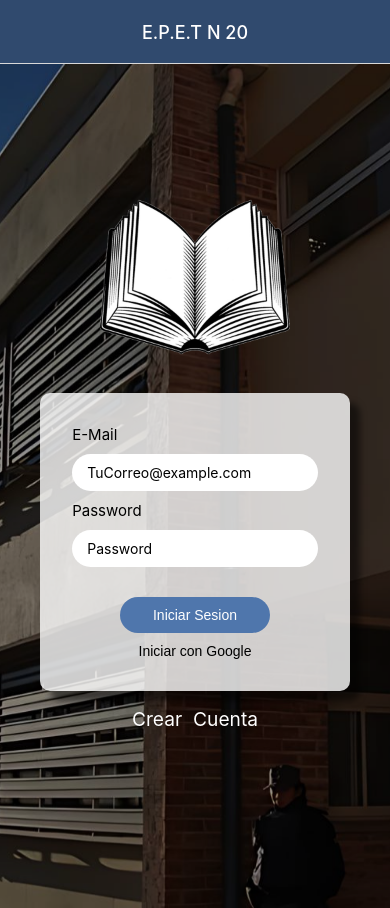
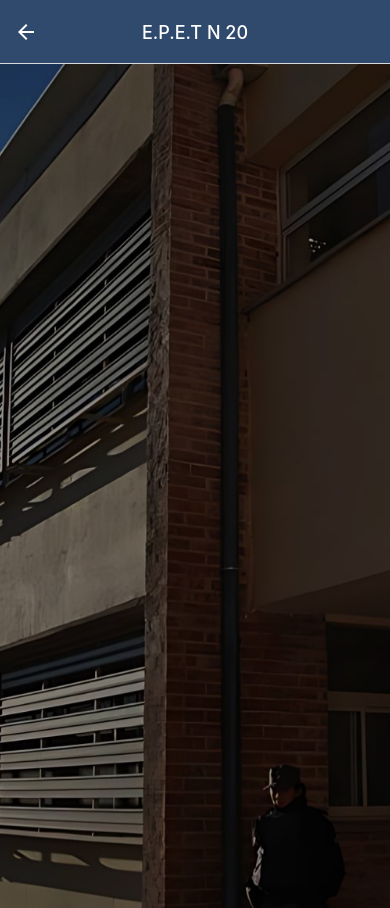
Before and after one commit to LuuAlveal/No_Hackeamos_Ni_La_Puerta, a React Native app: screen /Creditos in a window 390 px wide. Built offline with nearby package versions, Linux system fonts and the light colour scheme.

Commit message:
Creando pantalla creditos

```diff
--- a/Stack/MyStack.jsx
+++ b/Stack/MyStack.jsx
@@ -12,6 +12,7 @@ import Opciones from '../screens/Opciones';
 import Ayuda from '../screens/ayuda';
 import infOpc from '../screens/infOpc';
 import Ajustes from '../screens/ajustes';
+import Creditos from '../screens/Creditos';
 
 const Stack = createStackNavigator();
 const auth = getAuth(appFirebase);
@@ -128,8 +129,6 @@ export default function MyStack() {
           }
         }}
       />
-
-
       <Stack.Screen
         name="infOpc"
         component={infOpc}
@@ -172,7 +171,18 @@ export default function MyStack() {
           }
         }}
       />
-
+      <Stack.Screen
+        name="Creditos"
+        component={Creditos}
+        options={{
+          title: "E.P.E.T N 20",
+          headerTintColor: 'white',
+          headerTitleAlign: 'center',
+          headerStyle: {
+            backgroundColor: '#304A6E'
+          }
+        }}
+      />
           </Stack.Navigator>
   );
 
--- a/screens/Creditos.jsx
+++ b/screens/Creditos.jsx
@@ -0,0 +1,37 @@
+import React from 'react';
+import { StyleSheet, Text, View, TouchableOpacity, ImageBackground  } from 'react-native';
+
+const styles = StyleSheet.create({
+
+    backgroundImage: {
+        flex: 1,
+        width: '100%',
+        height: '100vh',
+        justifyContent: 'center',
+        alignItems: 'center',
+      },
+
+    container: {
+      flex: 1,
+      alignItems: 'center',
+      justifyContent: 'center',
+      textAlign: 'center',
+      height: 38
+    }
+  });
+
+export default function Creditos () {
+    return (
+
+    <ImageBackground
+        source={require('../assets/epet20fondo.png')}
+        resizeMode={'cover'}
+        style={styles.backgroundImage}
+      >
+
+        <View style={styles.text}>
+
+        </View>
+    </ImageBackground>
+    )
+};
```
